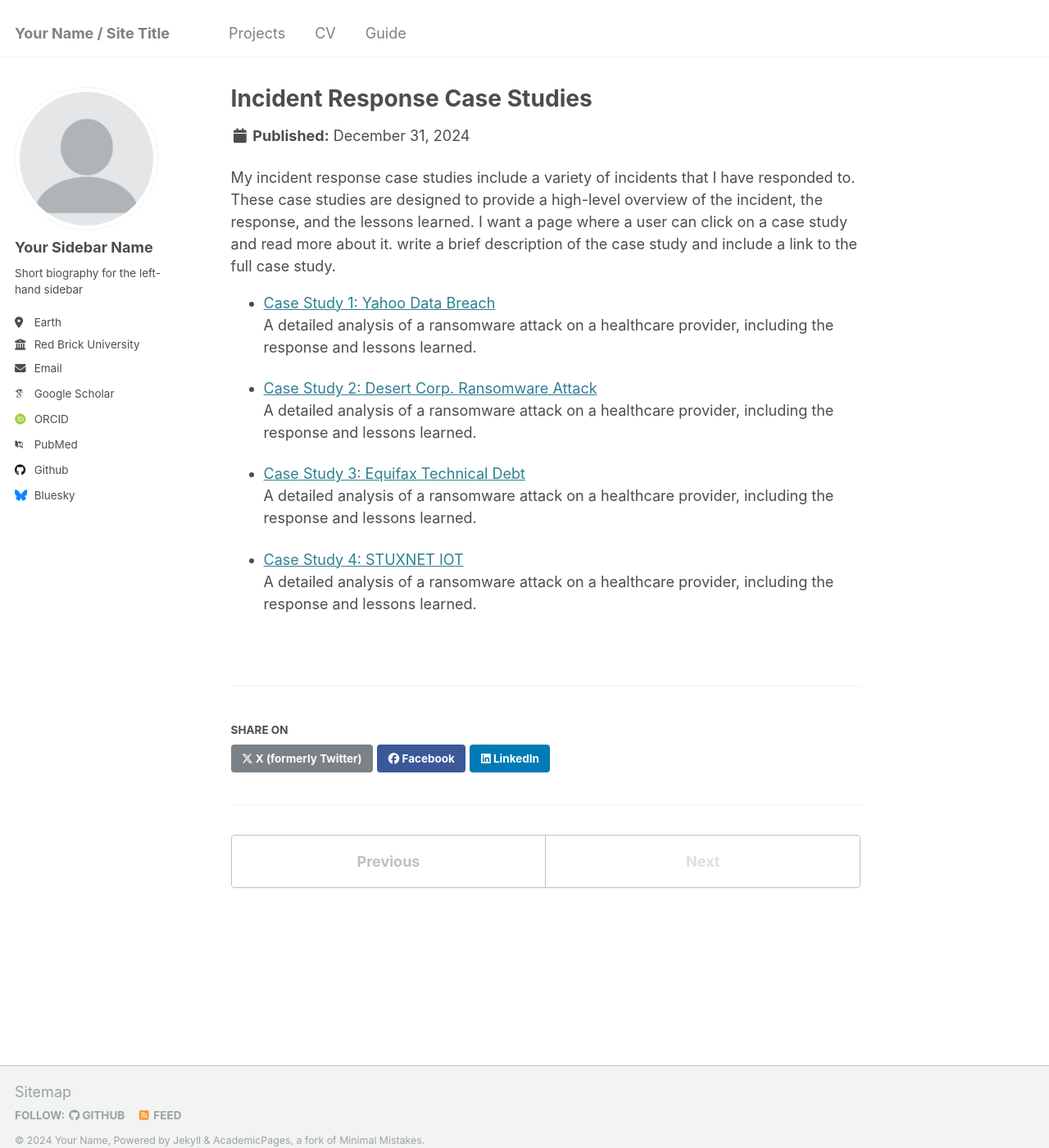
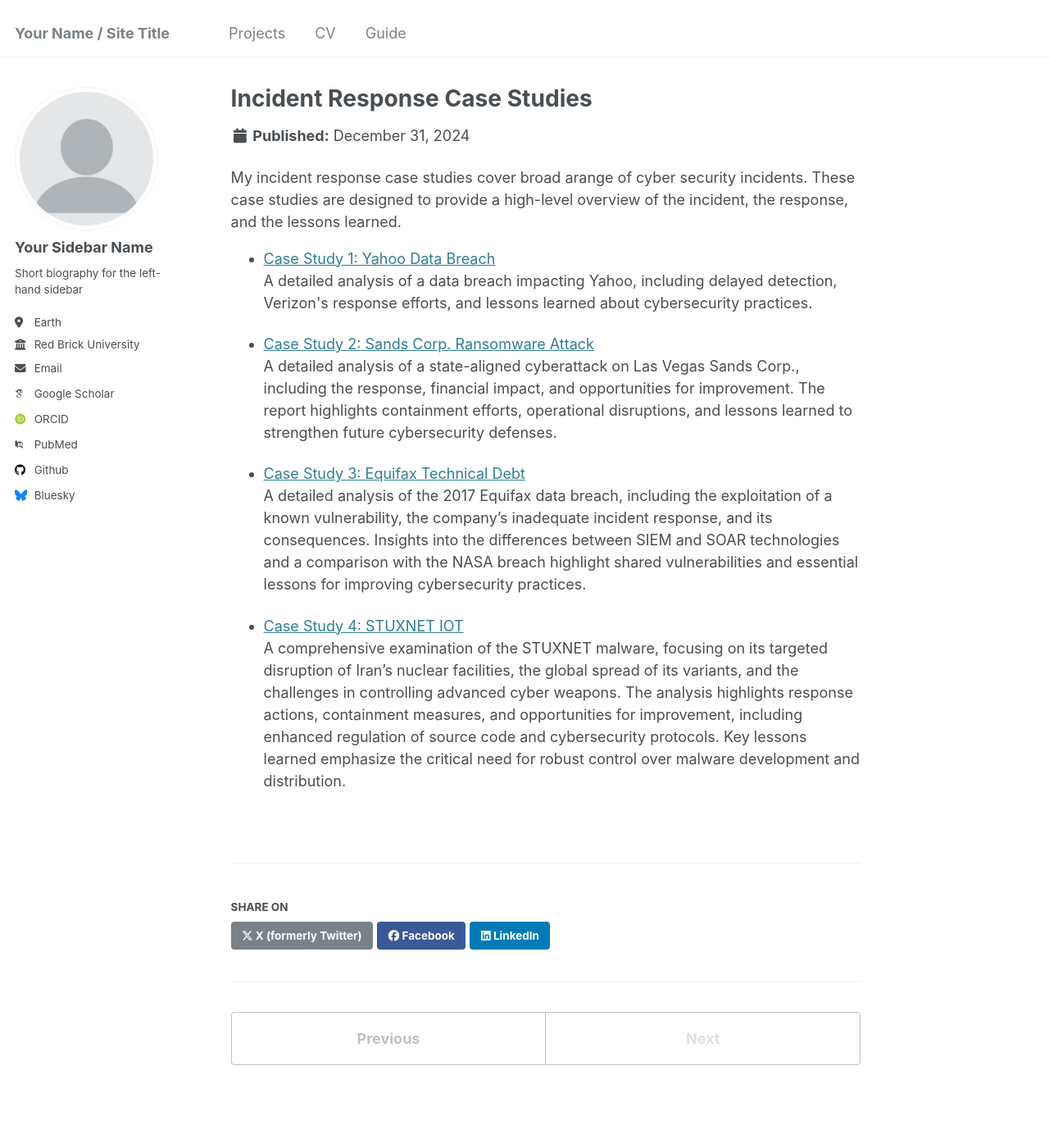
Before and after one commit to dyna-code/dyna-code.github.io, a Jekyll site: the page built from _portfolio/portfolio-4.html, in a window 1280 px wide and 1400 px high. Shown: the whole window at 82% size. Built offline with Jekyll 4.4.1, drawn with Linux system fonts in a browser that asks for light colours; some web fonts are replaced.

Commit message:
updated portfolio 4

```diff
--- a/_portfolio/portfolio-4.html
+++ b/_portfolio/portfolio-4.html
@@ -4,11 +4,7 @@ excerpt: "<img src='/images/cyber_incident.jpg'>"
 collection: portfolio
 ---
 
-My incident response case studies include a variety of incidents that I have responded to. These case studies are designed to provide a high-level overview of the incident, the response, and the lessons learned.
-
-I want a page where a user can click on a case study and read more about it. write a brief description of the case study and include a link to the full case study.
-
-
+My incident response case studies cover broad arange of cyber security incidents. These case studies are designed to provide a high-level overview of the incident, the response, and the lessons learned.
 
 
 <ul>
@@ -16,16 +12,16 @@ I want a page where a user can click on a case study and read more about it. wri
         <a href="/files/Yahoo Break-in.pdf" target="_blank">
             Case Study 1: Yahoo Data Breach
         </a>
-        <p>A detailed analysis of a ransomware attack on a healthcare provider, including the response and lessons learned.</p>
+        <p>A detailed analysis of a data breach impacting Yahoo, including delayed detection, Verizon's response efforts, and lessons learned about cybersecurity practices.</p>
     </li>
 </ul>
 
 <ul>
     <li>
         <a href="/files/DESERT SANDS.pdf" target="_blank">
-            Case Study 2: Desert Corp. Ransomware Attack
+            Case Study 2: Sands Corp. Ransomware Attack
         </a>
-        <p>A detailed analysis of a ransomware attack on a healthcare provider, including the response and lessons learned.</p>
+        <p>A detailed analysis of a state-aligned cyberattack on Las Vegas Sands Corp., including the response, financial impact, and opportunities for improvement. The report highlights containment efforts, operational disruptions, and lessons learned to strengthen future cybersecurity defenses.</p>
     </li>
 </ul>
 
@@ -34,7 +30,7 @@ I want a page where a user can click on a case study and read more about it. wri
         <a href="/files/EQUIFAX.pdf" target="_blank">
             Case Study 3: Equifax Technical Debt
         </a>
-        <p>A detailed analysis of a ransomware attack on a healthcare provider, including the response and lessons learned.</p>
+        <p>A detailed analysis of the 2017 Equifax data breach, including the exploitation of a known vulnerability, the company’s inadequate incident response, and its consequences. Insights into the differences between SIEM and SOAR technologies and a comparison with the NASA breach highlight shared vulnerabilities and essential lessons for improving cybersecurity practices.</p>
     </li>
 </ul>
 
@@ -43,6 +39,6 @@ I want a page where a user can click on a case study and read more about it. wri
         <a href="/files/The STUXNET.pdf" target="_blank">
             Case Study 4: STUXNET IOT
         </a>
-        <p>A detailed analysis of a ransomware attack on a healthcare provider, including the response and lessons learned.</p>
+        <p>A comprehensive examination of the STUXNET malware, focusing on its targeted disruption of Iran’s nuclear facilities, the global spread of its variants, and the challenges in controlling advanced cyber weapons. The analysis highlights response actions, containment measures, and opportunities for improvement, including enhanced regulation of source code and cybersecurity protocols. Key lessons learned emphasize the critical need for robust control over malware development and distribution.</p>
     </li>
 </ul>
```
Also changed, not shown: README.md (+1 -119 lines).
